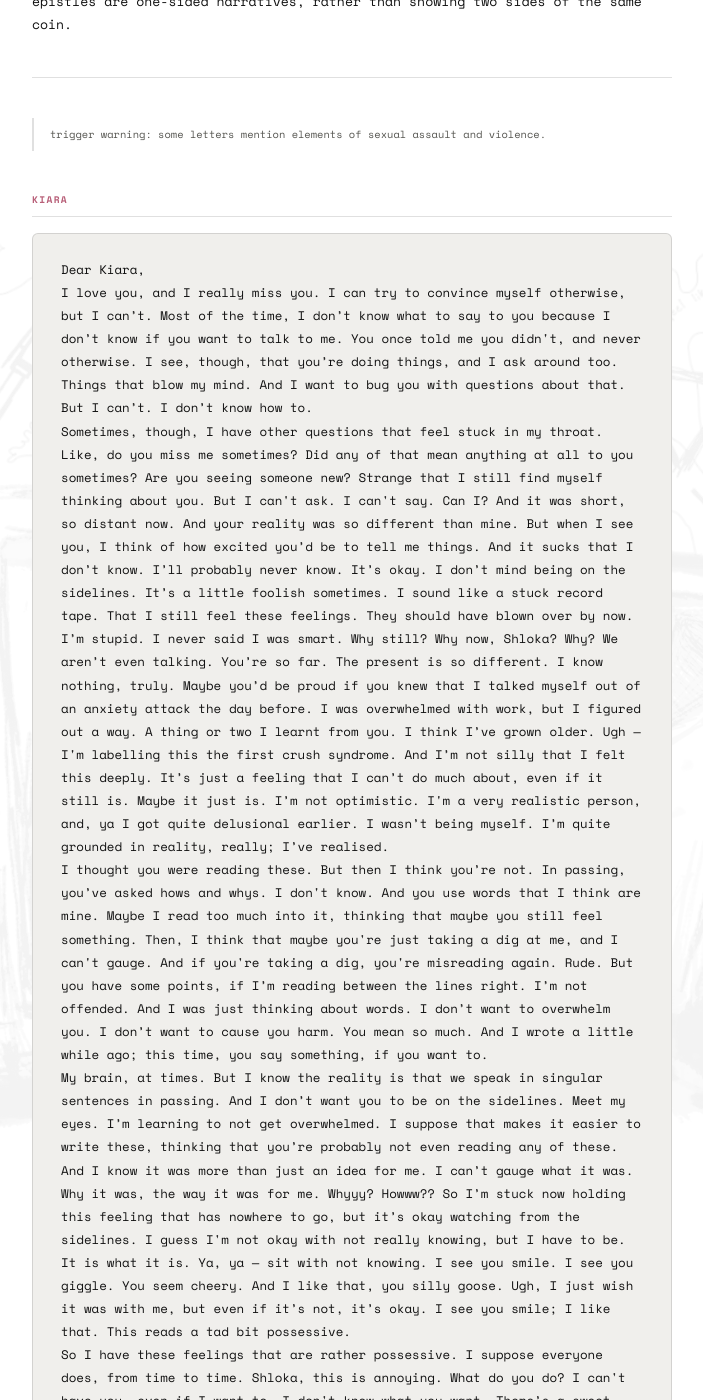
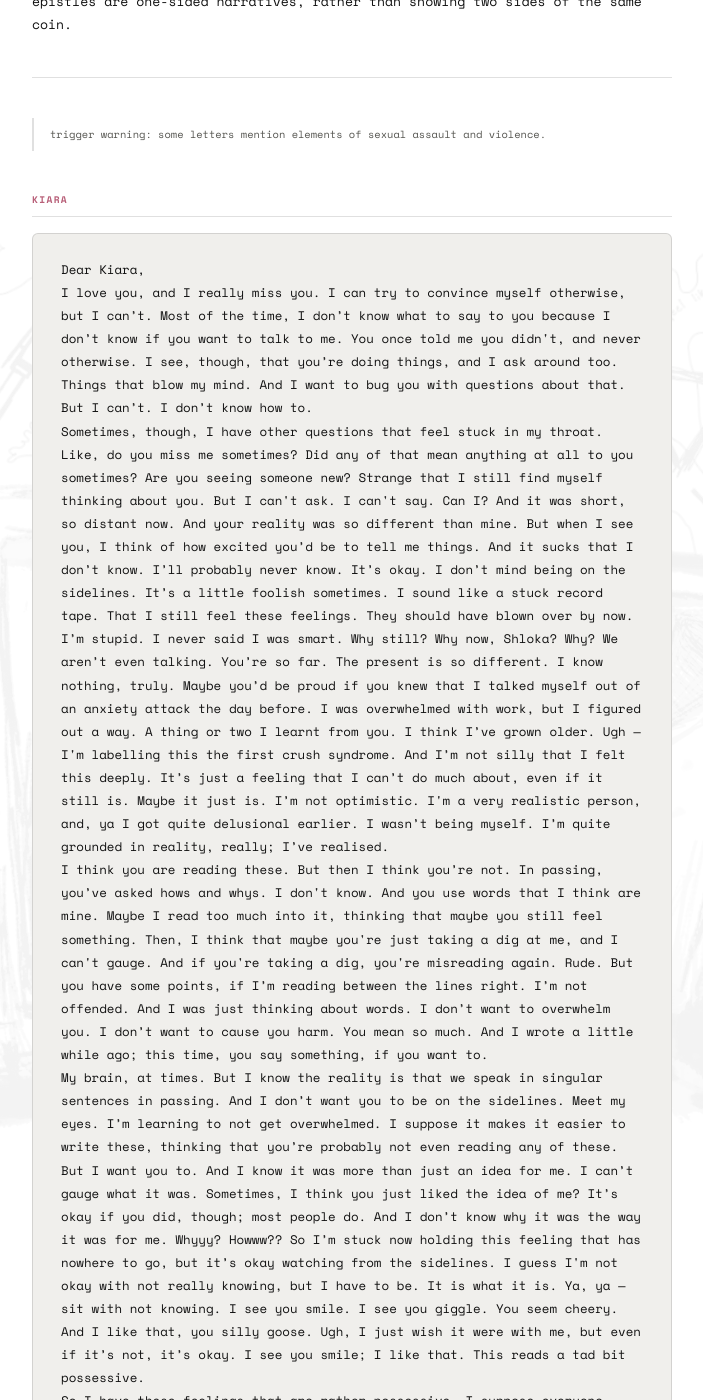
Before and after one commit to shlokamohanty/i-write-sometimes, a Jekyll site: the page built from _posts/2026-03-20-letter.md, in a window 1280 px wide and 1400 px high, scrolled down 674 px. Shown: the whole window, without its empty margins (288-991 px from the left). Built offline with Jekyll 4.4.1, drawn with Linux system fonts in a browser that asks for light colours; some web fonts are replaced; some of the changed text lies outside the part shown.

Commit message:
Update 2026-03-20-letter.md

```diff
--- a/_posts/2026-03-20-letter.md
+++ b/_posts/2026-03-20-letter.md
@@ -32,8 +32,8 @@ Keep in mind, while reading these, that the letters show my perspective of my fe
 <div class="letter-block">Dear Kiara,
 I love you, and I really miss you. I can try to convince myself otherwise, but I can’t. Most of the time, I don’t know what to say to you because I don’t know if you want to talk to me. You once told me you didn't, and never otherwise. I see, though, that you’re doing things, and I ask around too. Things that blow my mind. And I want to bug you with questions about that. But I can’t. I don’t know how to.
 Sometimes, though, I have other questions that feel stuck in my throat. Like, do you miss me sometimes? Did any of that mean anything at all to you sometimes? Are you seeing someone new? Strange that I still find myself thinking about you. But I can't ask. I can't say. Can I? And it was short, so distant now. And your reality was so different than mine. But when I see you, I think of how excited you’d be to tell me things. And it sucks that I don’t know. I’ll probably never know. It’s okay. I don’t mind being on the sidelines. It’s a little foolish sometimes. I sound like a stuck record tape. That I still feel these feelings. They should have blown over by now. I’m stupid. I never said I was smart. Why still? Why now, Shloka? Why? We aren’t even talking. You’re so far. The present is so different. I know nothing, truly. Maybe you’d be proud if you knew that I talked myself out of an anxiety attack the day before. I was overwhelmed with work, but I figured out a way. A thing or two I learnt from you. I think I’ve grown older. Ugh — I'm labelling this the first crush syndrome. And I’m not silly that I felt this deeply. It’s just a feeling that I can’t do much about, even if it still is. Maybe it just is. I’m not optimistic. I'm a very realistic person, and, ya I got quite delusional earlier. I wasn’t being myself. I’m quite grounded in reality, really; I’ve realised.
-I thought you were reading these. But then I think you’re not. In passing, you’ve asked hows and whys. I don't know. And you use words that I think are mine. Maybe I read too much into it, thinking that maybe you still feel something. Then, I think that maybe you're just taking a dig at me, and I can't gauge. And if you're taking a dig, you're misreading again. Rude. But you have some points, if I’m reading between the lines right. I’m not offended. And I was just thinking about words. I don’t want to overwhelm you. I don’t want to cause you harm. You mean so much. And I wrote a little while ago; this time, you say something, if you want to.
-My brain, at times. But I know the reality is that we speak in singular sentences in passing. And I don’t want you to be on the sidelines. Meet my eyes. I’m learning to not get overwhelmed. I suppose that makes it easier to write these, thinking that you’re probably not even reading any of these. And I know it was more than just an idea for me. I can’t gauge what it was. Why it was, the way it was for me. Whyyy? Howww?? So I’m stuck now holding this feeling that has nowhere to go, but it’s okay watching from the sidelines. I guess I'm not okay with not really knowing, but I have to be. It is what it is. Ya, ya — sit with not knowing. I see you smile. I see you giggle. You seem cheery. And I like that, you silly goose. Ugh, I just wish it was with me, but even if it’s not, it’s okay. I see you smile; I like that. This reads a tad bit possessive.
+I think you are reading these. But then I think you’re not. In passing, you’ve asked hows and whys. I don't know. And you use words that I think are mine. Maybe I read too much into it, thinking that maybe you still feel something. Then, I think that maybe you're just taking a dig at me, and I can't gauge. And if you're taking a dig, you're misreading again. Rude. But you have some points, if I’m reading between the lines right. I’m not offended. And I was just thinking about words. I don’t want to overwhelm you. I don’t want to cause you harm. You mean so much. And I wrote a little while ago; this time, you say something, if you want to.
+My brain, at times. But I know the reality is that we speak in singular sentences in passing. And I don’t want you to be on the sidelines. Meet my eyes. I’m learning to not get overwhelmed. I suppose it makes it easier to write these, thinking that you’re probably not even reading any of these. But I want you to. And I know it was more than just an idea for me. I can’t gauge what it was. Sometimes, I think you just liked the idea of me? It’s okay if you did, though; most people do. And I don’t know why it was the way it was for me. Whyyy? Howww?? So I’m stuck now holding this feeling that has nowhere to go, but it’s okay watching from the sidelines. I guess I'm not okay with not really knowing, but I have to be. It is what it is. Ya, ya — sit with not knowing. I see you smile. I see you giggle. You seem cheery. And I like that, you silly goose. Ugh, I just wish it were with me, but even if it’s not, it’s okay. I see you smile; I like that. This reads a tad bit possessive.
 So I have these feelings that are rather possessive. I suppose everyone does, from time to time. Shloka, this is annoying. What do you do? I can't have you, even if I want to. I don't know what you want. There’s a sweet world in my head, much different than reality, and having you there means not really having you at all. It’s really just losing you. So what do you do? You just let the feeling be. I love you. That's all. It is what it is. I care a lot. I always have, and perhaps will. You silly goose.
 Love,
 Shlokey
```
